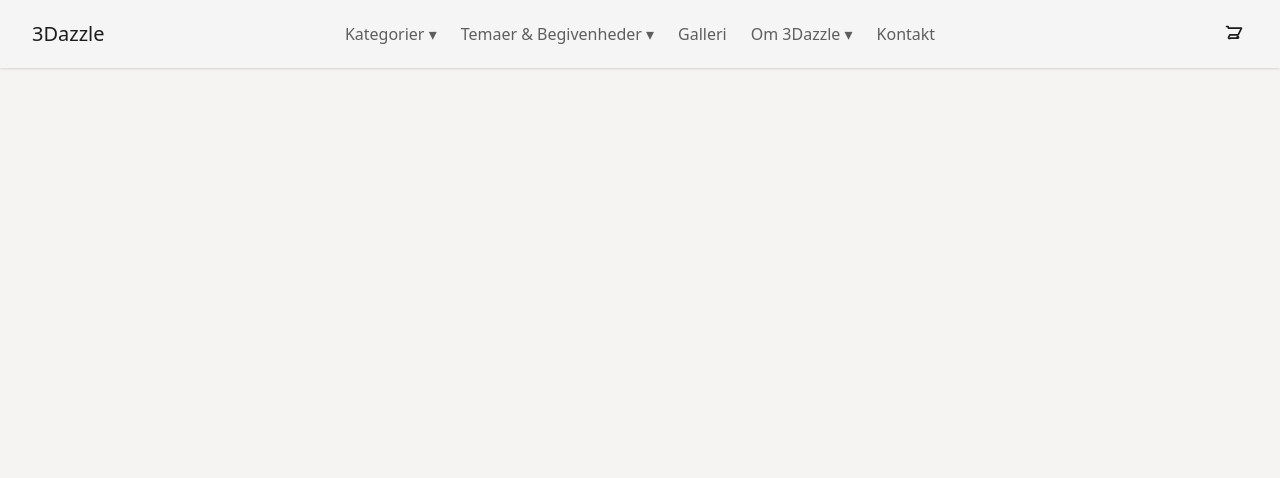
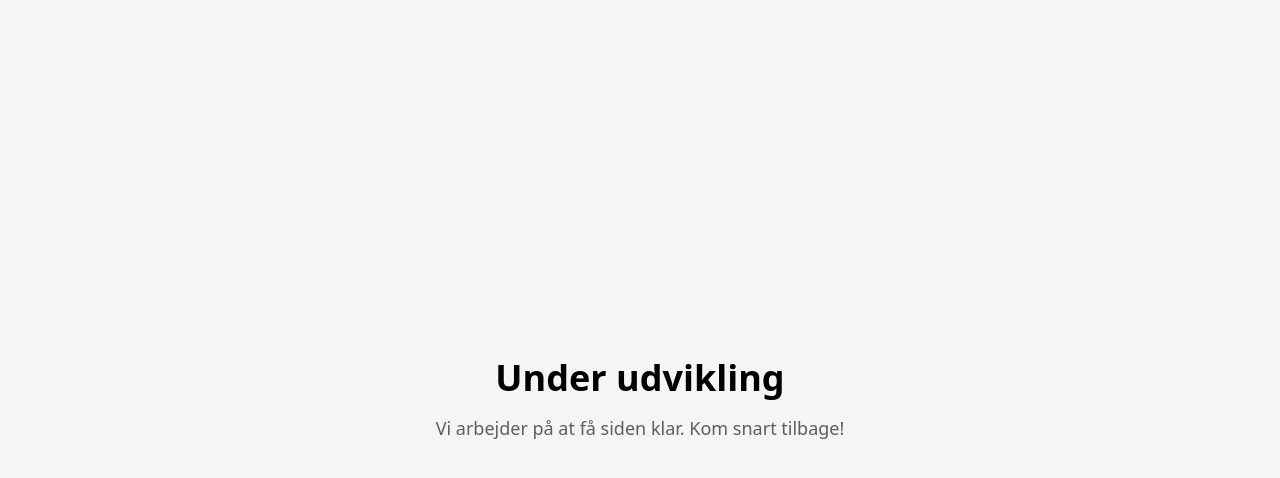
Before and after one commit to bowman89/3dazzle-web, a React (Vite) app: page / in a window 1280 px wide. Shown: the top 478 px of the page. Built offline with nearby package versions, Linux system fonts and the light colour scheme.

Commit message:
under udvikling home

```diff
--- a/src/App.jsx
+++ b/src/App.jsx
@@ -1,24 +1,40 @@
-import { BrowserRouter, Routes, Route } from 'react-router-dom'
+import { BrowserRouter, Routes, Route, useLocation } from 'react-router-dom'
 import Navbar from './components/Navbar'
 import LandingPage from './pages/LandingPage'
 import AboutPage from './pages/AboutPage'
 import ContactPage from './pages/ContactPage'
+import UnderUdvikling from './pages/UnderUdvikling'
 
+function AppContent() {
+  const location = useLocation();
 
-function App() {
+  // Hvis vi er på forsiden "/", så vis kun "UnderUdvikling" siden
+  if (location.pathname === "/") {
+    return <UnderUdvikling />;
+  }
+
+  // Ellers vis navbar + sider
   return (
-    <BrowserRouter>
+    <>
       <Navbar />
       <main className="space-y-32">
         <Routes>
-
+          <Route path="/home" element={<LandingPage />} />
           <Route path="/about" element={<AboutPage />} />
           <Route path="/contact" element={<ContactPage />} />
           {/* Tilføj flere sider her */}
         </Routes>
       </main>
-    </BrowserRouter>
-  )
+    </>
+  );
 }
 
-export default App
+function App() {
+  return (
+    <BrowserRouter>
+      <AppContent />
+    </BrowserRouter>
+  );
+}
+
+export default App;
```
